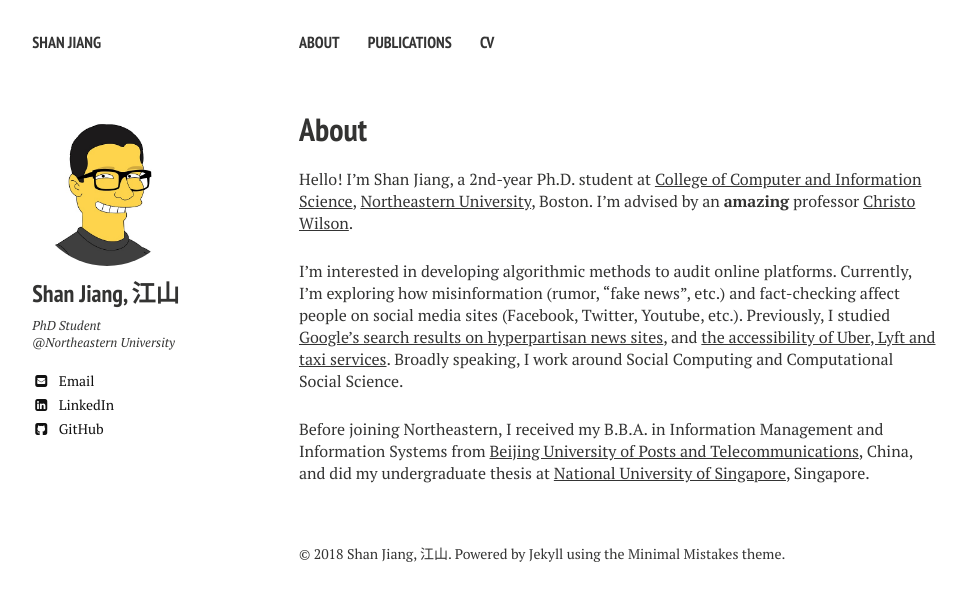
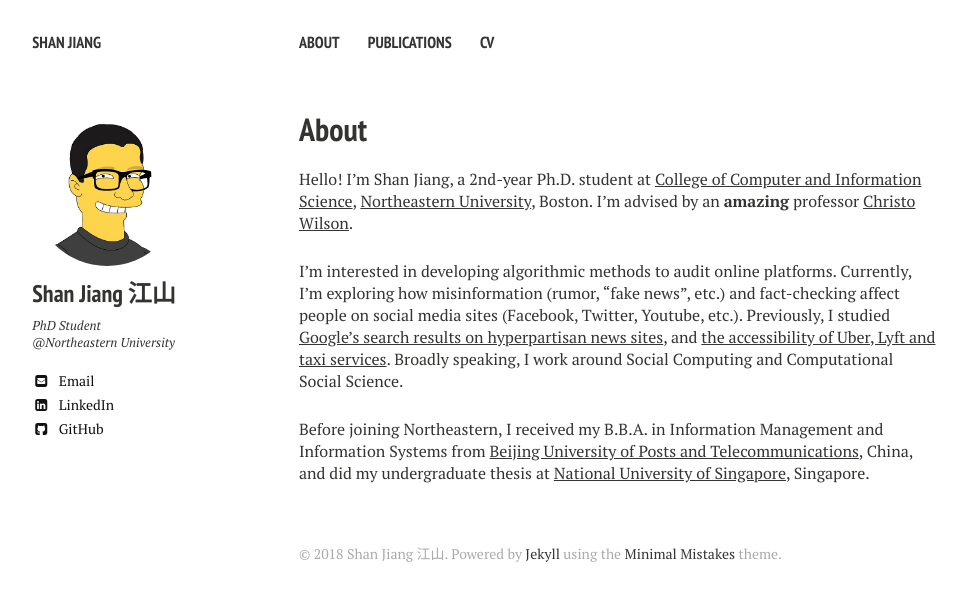
Before and after one commit to printfoo/printfoo.github.io, a Jekyll site: the page built from index.md, in a window 1280 px wide. Shown: the top 601 px of the page, without its empty margins (21-987 px from the left). Built offline with Jekyll 4.4.1, drawn with Linux system fonts in a browser that asks for light colours; nearby versions of some CDN libraries.

Commit message:
change footer color

```diff
--- a/_config.yml
+++ b/_config.yml
@@ -44,7 +44,7 @@
 
 # Site owner
 owner:
-  name: Shan Jiang, 江山
+  name: Shan Jiang 江山
   avatar: me_avatar.jpg
   bio: PhD Student @Northeastern University
   email: sjiang@ccs.neu.edu
--- a/_sass/page.scss
+++ b/_sass/page.scss
@@ -631,6 +631,7 @@
 
 /* Footer wrapper */
 .footer-wrap {
+    color: $footercolor;
 	@include container;
 	@include clearfix;
 	clear: both;
--- a/_sass/variables.scss
+++ b/_sass/variables.scss
@@ -28,6 +28,7 @@
 $bordercolor    : $basecolor;
 $white          : #fff;
 $black          : #111;
+$footercolor    : #AAA;
 $accentcolor    : $black;
 
 /* buttons */
```
